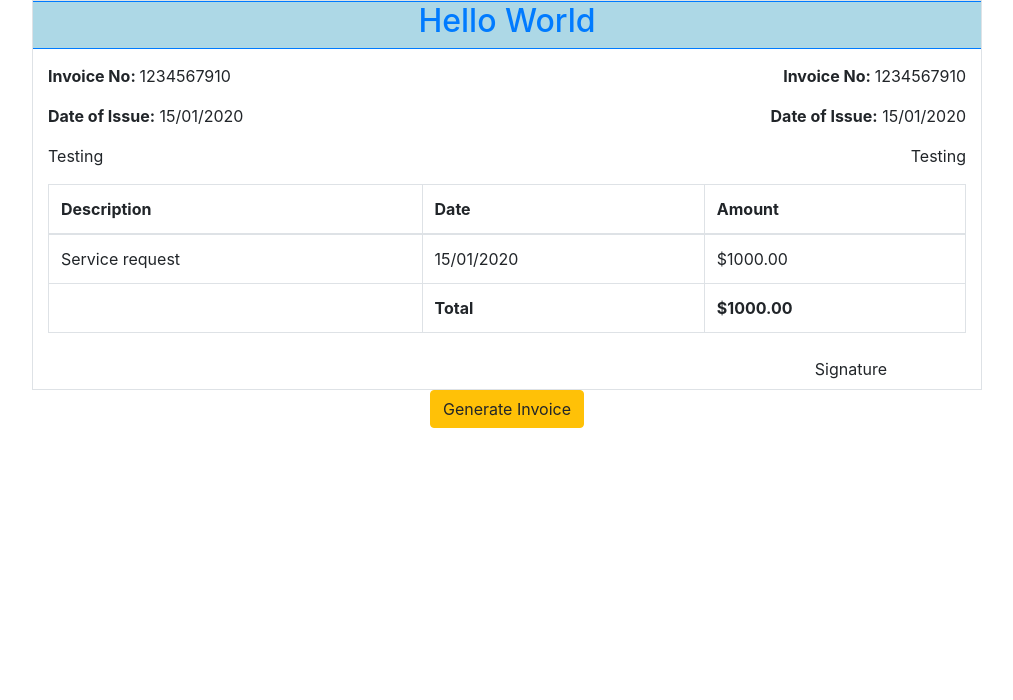
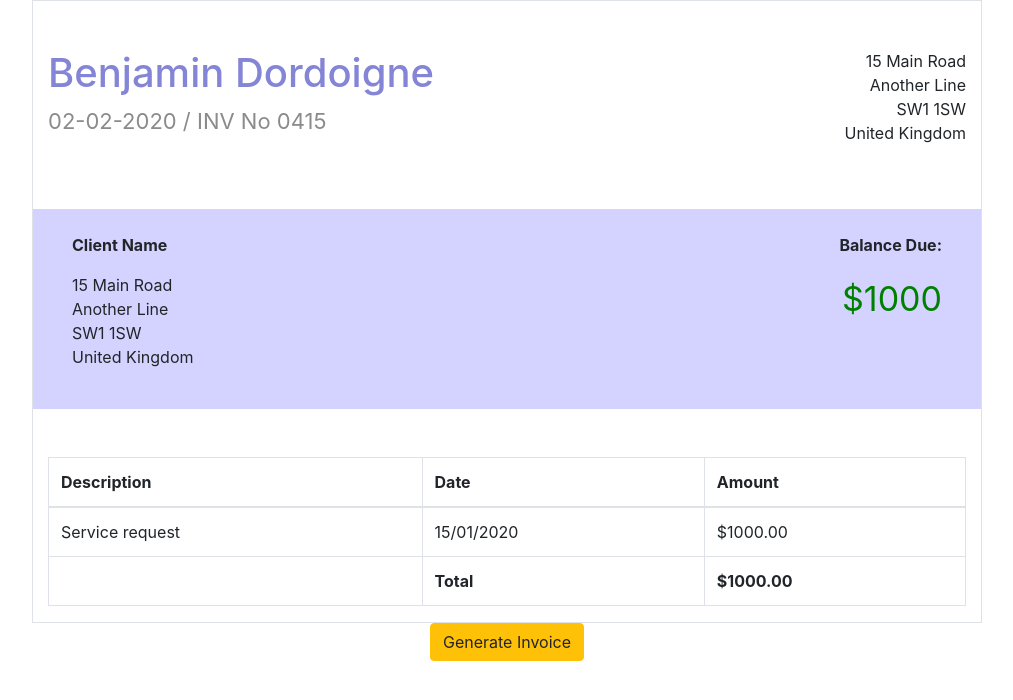
Before and after one commit to benjaminthedev/Invoice-Maker, a plain HTML site: page invoice-test/invoice.html in a window 1280 px wide. Shown: the whole page, without its empty margins (133-1146 px from the left). Drawn offline with nearby package versions, Linux system fonts and the light colour scheme.

Commit message:
updated the invoice

```diff
--- a/invoice-test/invoice.html
+++ b/invoice-test/invoice.html
@@ -9,6 +9,10 @@
     <link rel="stylesheet" href="https://stackpath.bootstrapcdn.com/bootstrap/4.4.1/css/bootstrap.min.css" />
     <script src="https://raw.githack.com/eKoopmans/html2pdf/master/dist/html2pdf.bundle.js"></script>
     <style>
+        /* body {
+            background: #999;
+        } */
+
         .invoice {
             margin-bottom: 15px;
             border-top: 1px solid;
@@ -20,30 +24,72 @@
         .border {
             border: 1px solid #e5e5e5;
         }
+
+        .main-heading-style {
+            color: #8485D6;
+        }
+
+        .secondary {
+            color: #8c8b8b;
+            font-size: 22px;
+        }
+
+        .info-box {
+            background-color: #D4D3FF;
+        }
+
+        .amount {
+            font-size: 34px;
+            color: #008001;
+        }
     </style>
 </head>
 
 <body>
+
+
     <div class="container" id="invoice">
+
         <div class="row">
             <div class="col-md-1"></div>
+
+
             <div class="col-md-10 border">
-                <div class="row">
-                    <div class="col-md-12 invoice text-center text-primary">
-                        <h2>Hello World</h2>
-                    </div>
-                </div>
-                <div class="row">
-                    <div class="col-md-6 text-left">
-                        <p><strong>Invoice No: </strong> 1234567910</p>
-                        <p><strong>Date of Issue:</strong> 15/01/2020</p>
-                        <p>Testing</p>
+                <div class="row mt-5 mb-5">
+
+
+                    <div class="col-md-6">
+                        <h1 class="main-heading-style">Benjamin Dordoigne</h1>
+                        <p class="secondary">02-02-2020 / INV No 0415</p>
                     </div>
 
                     <div class="col-md-6 text-right">
-                        <p><strong>Invoice No: </strong> 1234567910</p>
-                        <p><strong>Date of Issue:</strong> 15/01/2020</p>
-                        <p>Testing</p>
+                        <p class="address">
+                            15 Main Road<br />
+                            Another Line<br />
+                            SW1 1SW<br />
+                            United Kingdom<br />
+
+
+
+
+                        </p>
+                    </div>
+
+                </div>
+                <div class="row info-box p-4  mb-5">
+                    <div class="col-md-6 text-left">
+                        <p><strong>Client Name </strong> </p>
+                        <p class="address">
+                            15 Main Road<br />
+                            Another Line<br />
+                            SW1 1SW<br />
+                            United Kingdom<br />
+                    </div>
+
+                    <div class="col-md-6 text-right">
+                        <p><strong>Balance Due: </strong></p>
+                        <p class="amount">$1000</p>
                     </div>
                 </div>
                 <div class="row">
@@ -71,12 +117,11 @@
                         </table>
                     </div>
                 </div>
-                <div class="row">
-                    <div class="col-md-11 text-right mt-2 mb-2">Signature</div>
-                </div>
             </div>
         </div>
-    </div>
+
+
+    </div><!-- ending invoice div!-->
     <div class="container">
         <div class="row ">
             <div class="col-md-12 text-center mb-4">
```
